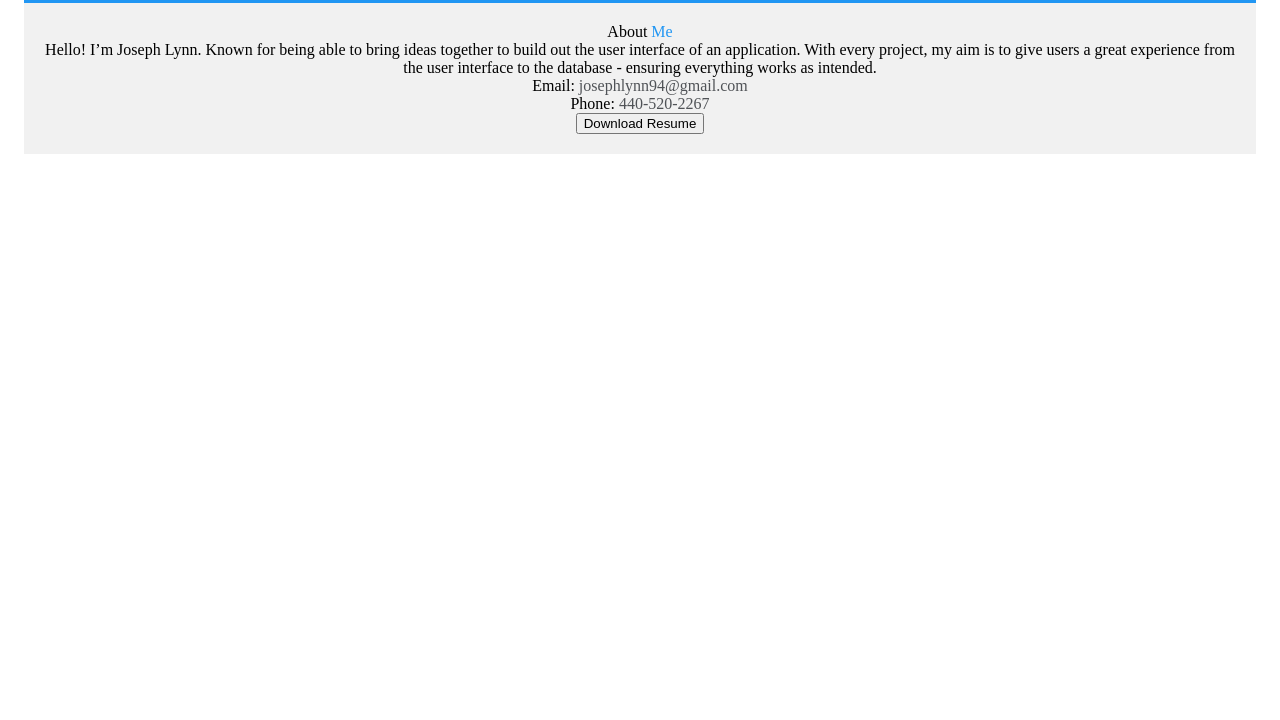
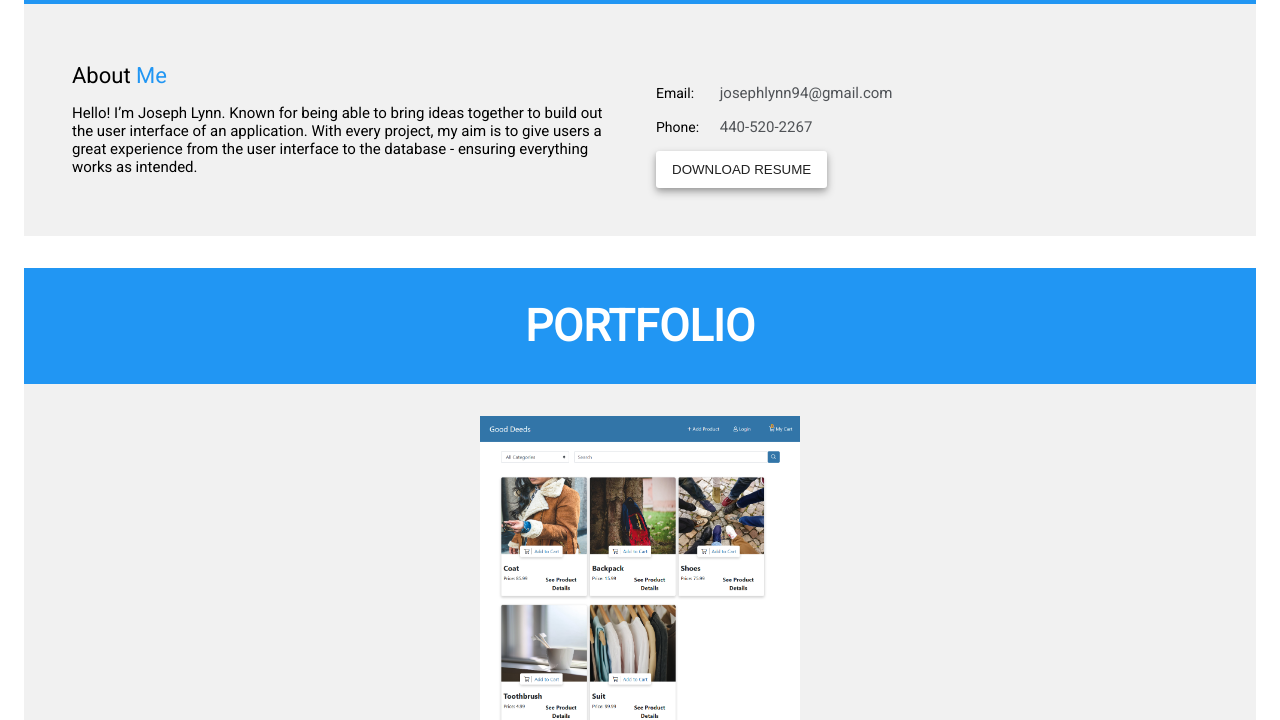
Before and after one commit to Joelynn94/new-portfolio, a plain HTML site: page index.html in a window 1280 px wide. Shown: the part 479-1199 px from the top of the page. Before the commit the page ends 800 px from the top, so only its background shows below. Drawn offline with Linux system fonts and the light colour scheme.

Commit message:
added more html and css styling

```diff
--- a/assets/css/style.css
+++ b/assets/css/style.css
@@ -15,7 +15,20 @@ GENERAL
 
 .border-wrapper {
   border-radius: 15px;
-  background-color: #2196F3;
+}
+
+body {
+  font-family: 'Roboto', sans-serif;
+  padding-bottom: 5rem;
+}
+
+p {
+  line-height: 1.2;
+  font-size: 15px;
+}
+
+li {
+  font-size: 15px;
 }
 
 /***************************
@@ -63,7 +76,6 @@ PAGE HEADER
 ***************************/
 .page-header {
   background-color: #2196F3;
-  border-radius: 15px;
   padding-bottom: 20px;
 }
 
@@ -93,20 +105,124 @@ PAGE HEADER
   border-radius: 24px;
   background-color:#fff;
   margin: 0 1px;
-  color:#9e9e9e;
   text-align: center;
 }
 
 .page-header_social-links > a > i {
   line-height: 36px;
-  font-size: 16px;
+  font-size: 26px;
 }
 
-
+/***************************
+PAGE BODY
+***************************/
 .page-body {
   background-color: #f1f1f1;
 }
 
 .page-body_inner {
-  padding: 20px;
+  padding: 3rem;
+  text-align: left;
 }
+
+.page-body_contact {
+  margin-top: 1rem;
+}
+
+
+
+.page-body_title {
+  margin-bottom: 1rem;
+  font-size: 22px;
+}
+
+.page-body_contact > ul > li {
+  margin-top: 1rem;
+}
+
+.resume-btn {
+  cursor: pointer;
+  margin-top: 15px;
+  margin-bottom: 0px;
+  text-transform: uppercase;
+  font-weight: 500;
+  line-height: 2.8;
+  padding: 0 1rem;
+  outline: none;
+  border: 0;
+  border-radius: 3px;
+  background-color:#fff;
+  color:#212121;
+  box-shadow: 0 2px 4px rgba(0,0,0,.1),0 4px 8px rgba(0,0,0,.3);
+}
+
+.email_contact {
+  display: inline-block;
+  min-width: 60px;
+  font-size: 14px;
+}
+
+.phone_contact {
+  display: inline-block;
+  min-width: 60px;
+  font-size: 14px;
+}
+
+
+@media screen and (min-width: 790px) {
+
+  .page-body_inner {
+    display: grid;
+    grid-template-columns: 1fr 1fr;
+    grid-gap: 2rem;
+  }
+
+  .page-body_contact {
+    justify-self: start;
+    align-self: center;
+    grid-auto-flow: column;
+    margin-top: 1rem;
+  }
+
+  .page-body_content {
+    justify-self: start;
+    align-self: center;
+    grid-auto-flow: column;
+  }
+
+}
+
+
+/***************************
+PORTFOLIO
+***************************/
+.portfolio {
+  margin-top: 2rem;
+}
+
+.portfolio_heading {
+  background-color: #2196F3;
+  padding: 2rem;
+}
+
+.portfolio_title {
+  text-transform: uppercase;
+  color:#ffffff;
+  font-size: 44px;
+  font-weight: 700;
+  font-style: normal;
+  text-align: center;
+}
+
+.portfolio_content {
+  padding-top: 2rem;
+  background-color: #f1f1f1;
+  display: grid;
+  grid-template-columns: 1fr;
+  grid-gap: 2rem;
+}
+
+.portfolio_item {
+  max-width: 20rem;
+  margin: 0 auto;
+}
--- a/index.html
+++ b/index.html
@@ -4,6 +4,7 @@
   <meta charset="UTF-8">
   <meta name="viewport" content="width=device-width, initial-scale=1.0">
   <script src="https://kit.fontawesome.com/441a588260.js" crossorigin="anonymous"></script>
+  <link href="https://fonts.googleapis.com/css?family=Raleway|Roboto&display=swap" rel="stylesheet">
   <link rel="stylesheet" href="/assets/css/reset.css">
   <link rel="stylesheet" href="/assets/css/style.css">
   <title>Joseph Lynn</title>
@@ -70,6 +71,31 @@
         </div>
       </div>
     </section>
+
+    <section class="portfolio">
+      <div class="border-wrapper">
+        <div class="portfolio_heading">
+          <h2 class="portfolio_title">Portfolio</h2>
+        </div>
+        <div class="portfolio_content">
+          <div class="portfolio_item">
+            <img class="portfolio_img" src="./assets/img/Screenshot_2020-03-12 Good Deeds.png" alt="">
+          </div>
+          <div class="portfolio_item">
+            <img class="portfolio_img" src="./assets/img/Screenshot_weather-dashboard.png" alt="">
+          </div>
+          <div class="portfolio_item">
+            <img class="portfolio_img" src="./assets/img/Screenshot_password-generator.png" alt="">
+          </div>
+          <div class="portfolio_item">
+            <img class="portfolio_img" src="./assets/img/Screenshot_food-cravings-search-app.png" alt="">
+          </div>
+          <div class="portfolio_item">
+            <img class="portfolio_img" src="./assets/img/Screenshot_day-planner.png" alt="">
+          </div>
+        </div>
+      </div>
+    </section>
   </main>
 
   <footer>
```
Also changed, not shown: assets/img/Screenshot_2020-03-12 Good Deeds(1).png (added), assets/img/Screenshot_2020-03-12 Good Deeds.png (added), assets/img/Screenshot_code-quiz.png (added), assets/img/Screenshot_day-planner.png (added), assets/img/Screenshot_food-cravings-search-app.png (added), assets/img/Screenshot_password-generator.png (added), assets/img/Screenshot_weather-dashboard.png (added).
